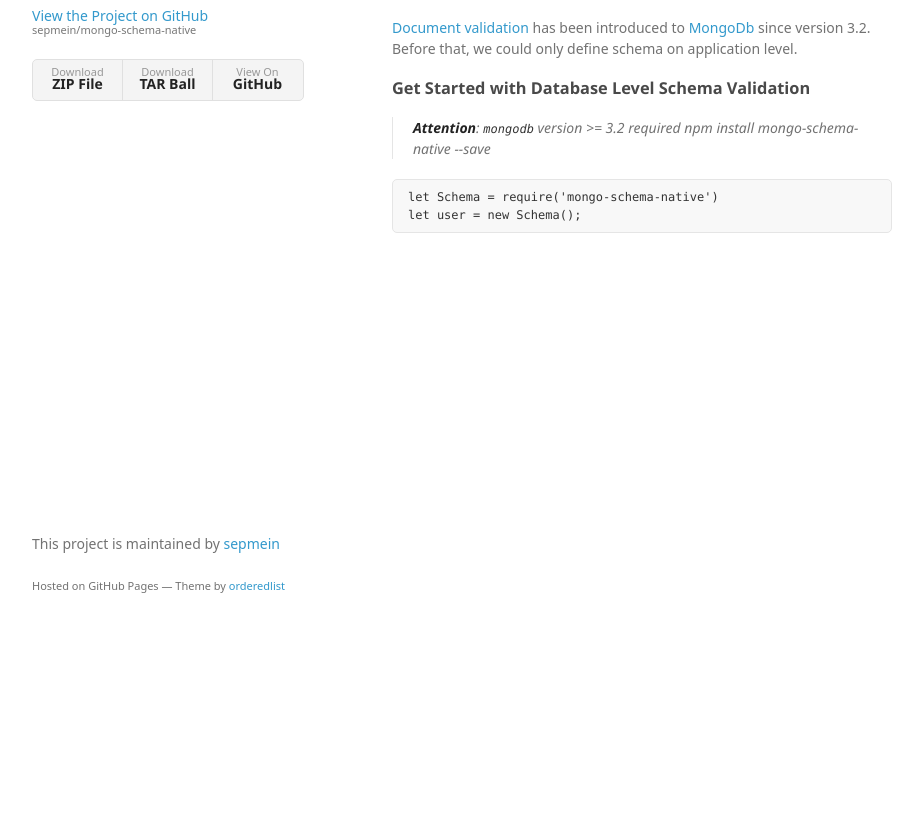
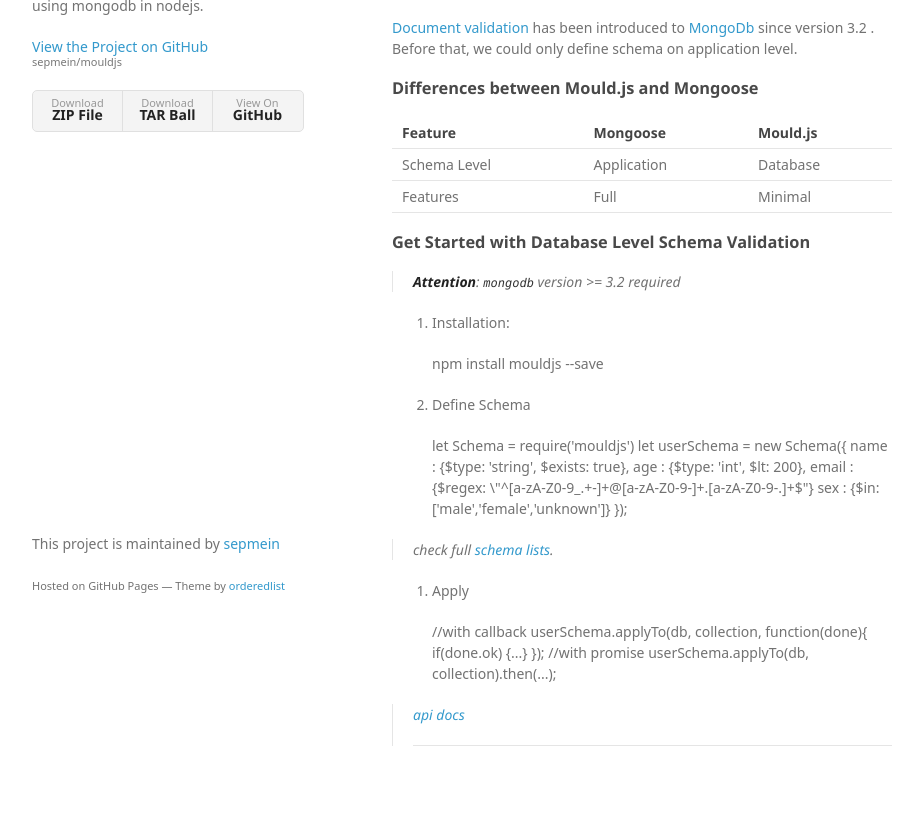
Before and after one commit to sepmein/mouldjs, a plain HTML site: page index.html in a window 1280 px wide. Shown: the part 135-951 px from the top of the page, without its empty margins (178-1101 px from the left). Before the commit the page ends 800 px from the top, so only its background shows below. Drawn offline with Linux system fonts and the light colour scheme; a web font is replaced by a local one.

Commit message:
Create gh-pages branch via GitHub

```diff
--- a/index.html
+++ b/index.html
@@ -3,7 +3,7 @@
   <head>
     <meta charset="utf-8">
     <meta http-equiv="X-UA-Compatible" content="chrome=1">
-    <title>Mongo-schema-native by sepmein</title>
+    <title>Mould.js by sepmein</title>
 
     <link rel="stylesheet" href="stylesheets/styles.css">
     <link rel="stylesheet" href="stylesheets/github-light.css">
@@ -15,38 +15,100 @@
   <body>
     <div class="wrapper">
       <header>
-        <h1>Mongo-schema-native</h1>
-        <p></p>
+        <h1>Mould.js</h1>
+        <p>A database level schema designer for using mongodb in nodejs.</p>
 
-        <p class="view"><a href="https://github.com/sepmein/mongo-schema-native">View the Project on GitHub <small>sepmein/mongo-schema-native</small></a></p>
+        <p class="view"><a href="https://github.com/sepmein/mouldjs">View the Project on GitHub <small>sepmein/mouldjs</small></a></p>
 
 
         <ul>
-          <li><a href="https://github.com/sepmein/mongo-schema-native/zipball/master">Download <strong>ZIP File</strong></a></li>
-          <li><a href="https://github.com/sepmein/mongo-schema-native/tarball/master">Download <strong>TAR Ball</strong></a></li>
-          <li><a href="https://github.com/sepmein/mongo-schema-native">View On <strong>GitHub</strong></a></li>
+          <li><a href="https://github.com/sepmein/mouldjs/zipball/master">Download <strong>ZIP File</strong></a></li>
+          <li><a href="https://github.com/sepmein/mouldjs/tarball/master">Download <strong>TAR Ball</strong></a></li>
+          <li><a href="https://github.com/sepmein/mouldjs">View On <strong>GitHub</strong></a></li>
         </ul>
       </header>
       <section>
         <h1>
-<a id="mongo-schema-native" class="anchor" href="#mongo-schema-native" aria-hidden="true"><span class="octicon octicon-link"></span></a>Mongo Schema Native</h1>
+<a id="mouldjs" class="anchor" href="#mouldjs" aria-hidden="true"><span class="octicon octicon-link"></span></a>Mould.js</h1>
 
 <h2>
-<a id="define-schema-on-database-level" class="anchor" href="#define-schema-on-database-level" aria-hidden="true"><span class="octicon octicon-link"></span></a>Define Schema on database level.</h2>
+<a id="define-schema-on-database-level" class="anchor" href="#define-schema-on-database-level" aria-hidden="true"><span class="octicon octicon-link"></span></a>Define Schema on Database level.</h2>
 
-<p><a href="https://docs.mongodb.org/v3.2/core/document-validation/">Document validation</a> has been introduced to <a href="http://mongodb.org">MongoDb</a> since version 3.2. Before that, we could only define schema on application level.  </p>
+<p><a href="https://docs.mongodb.org/v3.2/core/document-validation/">Document validation</a> has been introduced to <a href="http://mongodb.org">MongoDb</a> since version 3.2 . Before that, we could only define schema on application level.</p>
+
+<h3>
+<a id="differences-between-mouldjs-and-mongoose" class="anchor" href="#differences-between-mouldjs-and-mongoose" aria-hidden="true"><span class="octicon octicon-link"></span></a>Differences between Mould.js and Mongoose</h3>
+
+<table>
+<thead>
+<tr>
+<th align="center">Feature</th>
+<th align="center">Mongoose</th>
+<th align="center">Mould.js</th>
+</tr>
+</thead>
+<tbody>
+<tr>
+<td align="center">Schema Level</td>
+<td align="center">Application</td>
+<td align="center">Database</td>
+</tr>
+<tr>
+<td align="center">Features</td>
+<td align="center">Full</td>
+<td align="center">Minimal</td>
+</tr>
+</tbody>
+</table>
 
 <h3>
 <a id="get-started-with-database-level-schema-validation" class="anchor" href="#get-started-with-database-level-schema-validation" aria-hidden="true"><span class="octicon octicon-link"></span></a>Get Started with Database Level Schema Validation</h3>
 
 <blockquote>
-<p><strong>Attention</strong>: <code>mongodb</code> version &gt;= 3.2 required
-    npm install mongo-schema-native --save</p>
+<p><strong>Attention</strong>: <code>mongodb</code> version &gt;= 3.2 required</p>
 </blockquote>
 
-<pre><code>let Schema = require('mongo-schema-native')
-let user = new Schema();
-</code></pre>
+<ol>
+<li>
+<p>Installation:</p>
+
+<p>npm install mouldjs --save</p>
+</li>
+<li>
+<p>Define Schema</p>
+
+<p>let Schema = require('mouldjs')
+let userSchema = new Schema({
+    name  : {$type: 'string', $exists: true},
+    age   : {$type: 'int', $lt: 200},
+    email : {$regex: \"^[a-zA-Z0-9_.+-]+@[a-zA-Z0-9-]+.[a-zA-Z0-9-.]+$"}
+    sex   : {$in: ['male','female','unknown']}
+});</p>
+</li>
+</ol>
+
+<blockquote>
+<p>check full <a href="/#schema-lists">schema lists</a>.</p>
+</blockquote>
+
+<ol>
+<li>
+<p>Apply</p>
+
+<p>//with callback
+userSchema.applyTo(db, collection, function(done){
+    if(done.ok) {...}
+});
+//with promise
+userSchema.applyTo(db, collection).then(...);</p>
+</li>
+</ol>
+
+<blockquote>
+<p><a href="/#apis">api docs</a></p>
+
+<hr>
+</blockquote>
       </section>
       <footer>
         <p>This project is maintained by <a href="https://github.com/sepmein">sepmein</a></p>
@@ -54,6 +116,16 @@ let user = new Schema();
       </footer>
     </div>
     <script src="javascripts/scale.fix.js"></script>
+              <script type="text/javascript">
+            var gaJsHost = (("https:" == document.location.protocol) ? "https://ssl." : "http://www.");
+            document.write(unescape("%3Cscript src='" + gaJsHost + "google-analytics.com/ga.js' type='text/javascript'%3E%3C/script%3E"));
+          </script>
+          <script type="text/javascript">
+            try {
+              var pageTracker = _gat._getTracker("UA-71807007-1");
+            pageTracker._trackPageview();
+            } catch(err) {}
+          </script>
 
   </body>
 </html>
```
Also changed, not shown: params.json (+1 -1 lines).
